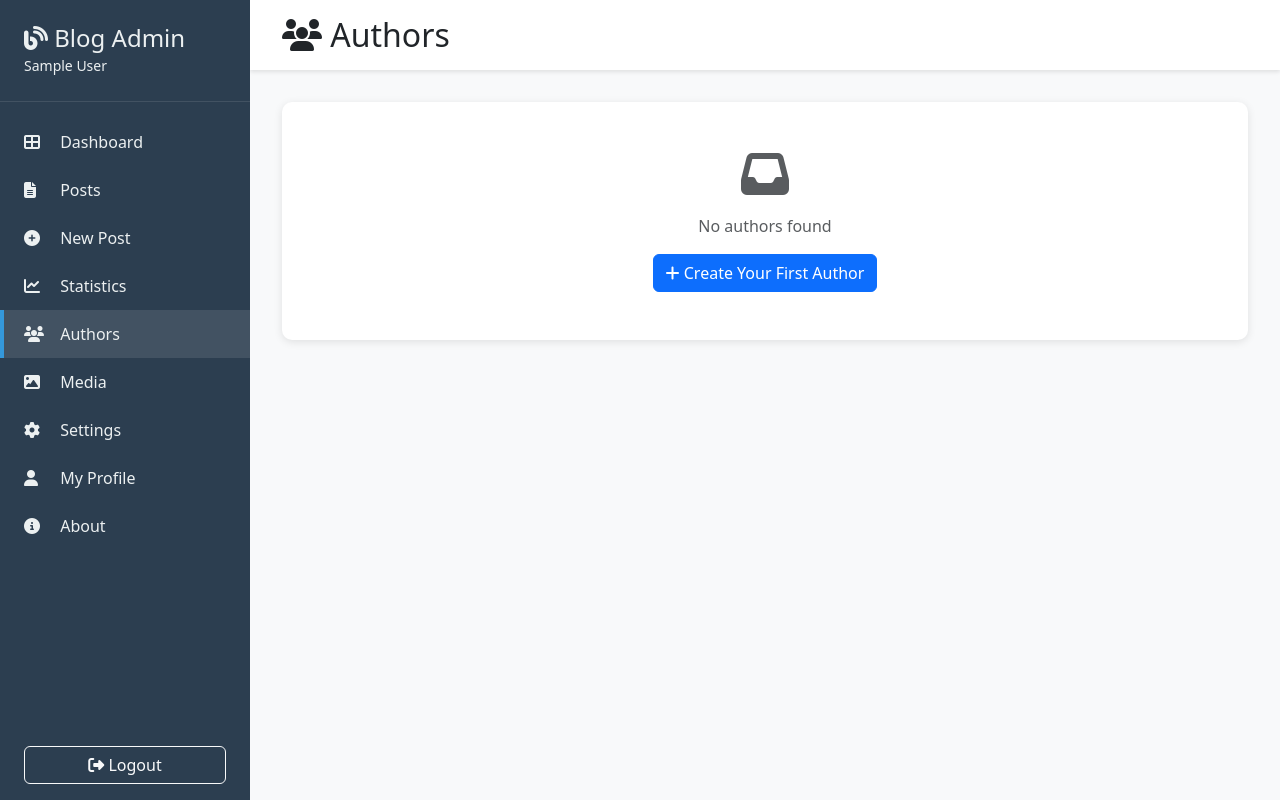
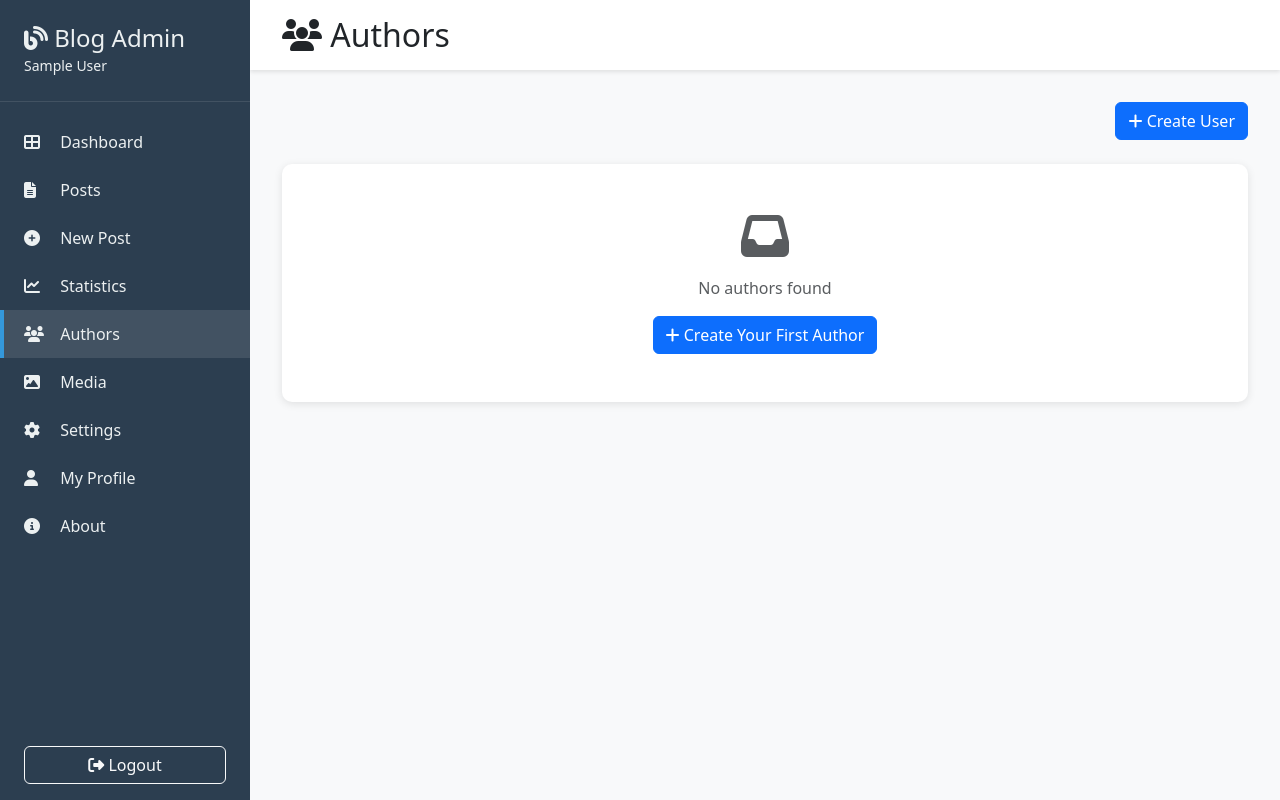
Before and after one commit to JMousqueton/Yet-Another-Blog, a Flask app: page /admin/authors in a window 1280 px wide. Run offline with Flask 3, Linux system fonts and the light colour scheme; the visitor is signed in with stand-in values (Sample User, id 1); data that the repository does not hold is empty; parts of the project's set-up code (start-up, migrations or seed data) failed here and were passed over; some libraries are stand-ins or nearby versions.

Commit message:
Add "Create User" button for admin in authors management page

```diff
--- a/templates/admin/authors.html
+++ b/templates/admin/authors.html
@@ -102,6 +102,16 @@
 {% endblock %}
 
 {% block content %}
+    <!-- Header with Create Author Button -->
+    {% if session.get('is_admin') %}
+    <div class="mb-4 d-flex justify-content-between align-items-center">
+        <div></div>
+        <a href="{{ url_for('admin_new_author') }}" class="btn btn-primary">
+            <i class="fas fa-plus"></i> Create User
+        </a>
+    </div>
+    {% endif %}
+
     <!-- Authors Grid -->
         {% if authors %}
         <div class="author-grid">
```
